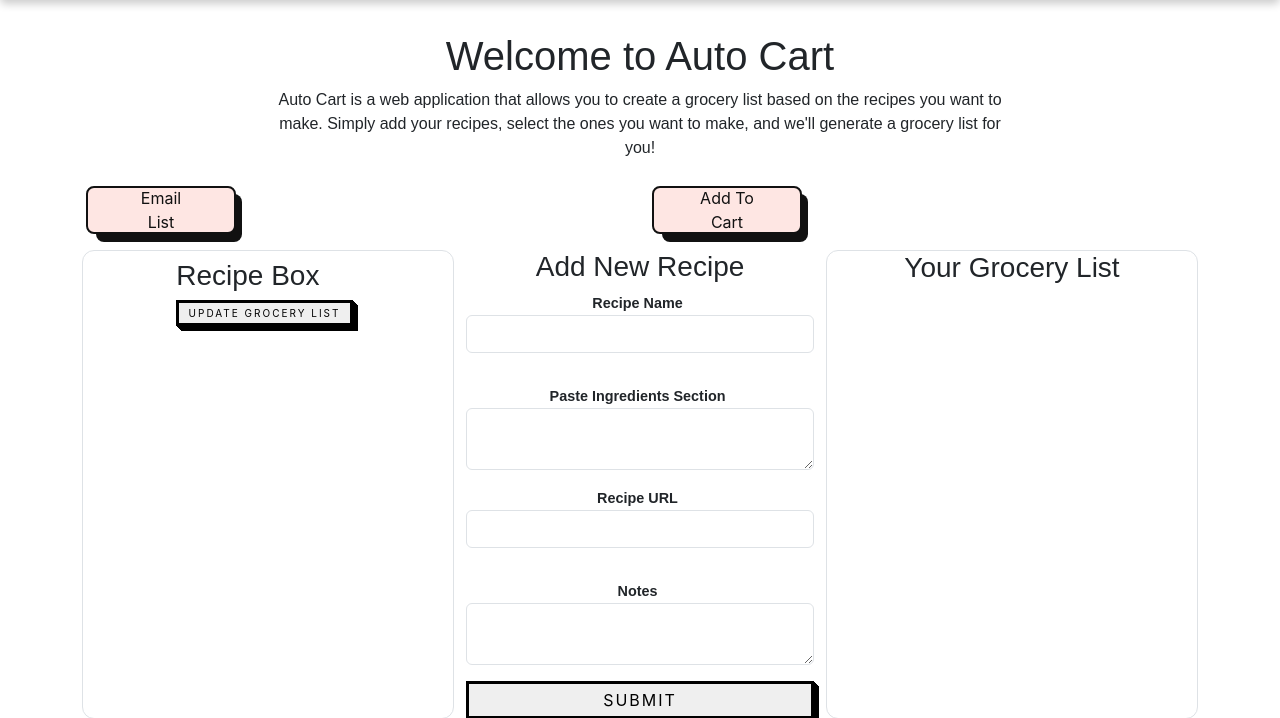
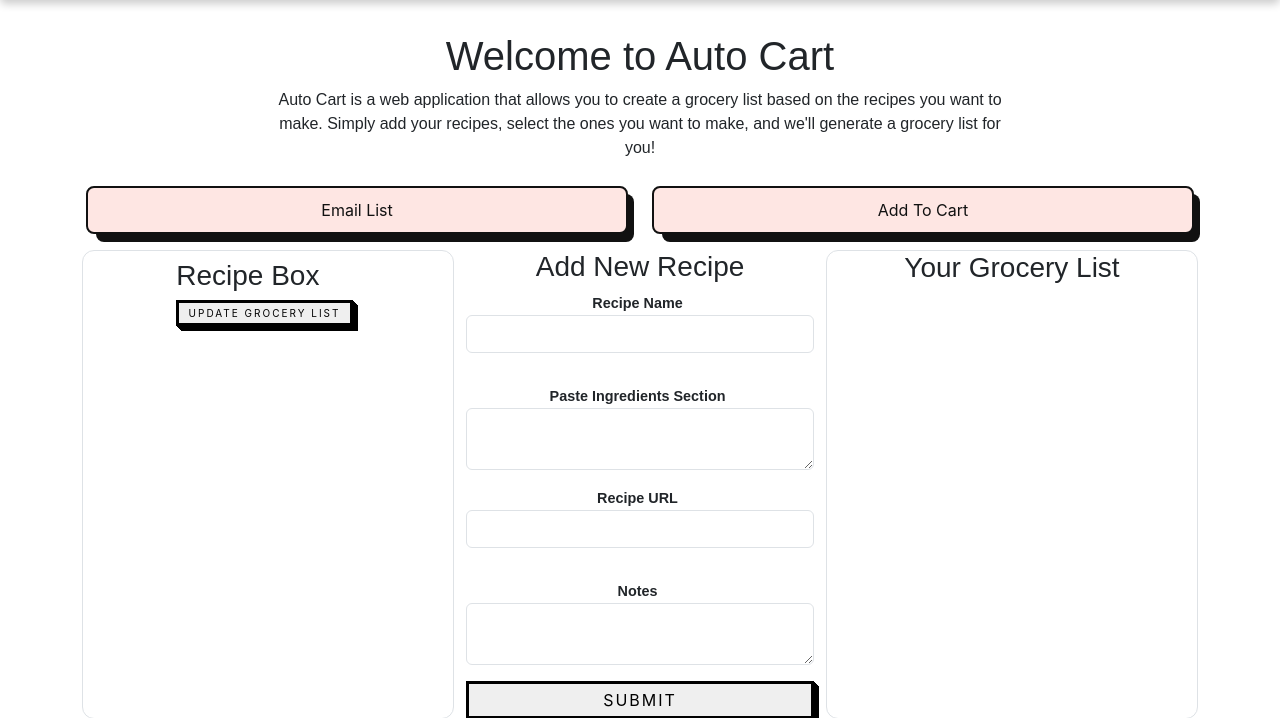
Before and after one commit to ElleWhiteDev/Auto-Cart, a Flask app: page / in a window 1280 px wide. Shown: the part 61-779 px from the top of the page. Run offline with Flask 3, Linux system fonts and the light colour scheme; some libraries are stand-ins or nearby versions.

Commit message:
big buttons

```diff
--- a/static/stylesheets/style.css
+++ b/static/stylesheets/style.css
@@ -25,13 +25,10 @@ a {
 .btn-container a {
   display: flex;
   justify-content: center;
-  max-width: 150px;
   text-align: center;
   align-items: center;
 }
 
-btn {
-}
 
 .btn:hover {
 	cursor: pointer;
```
